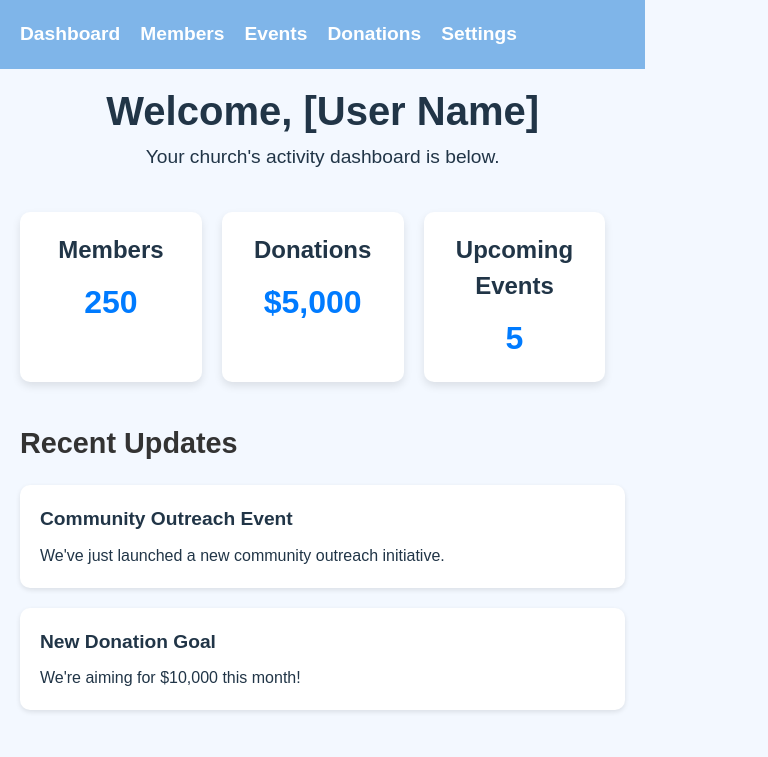
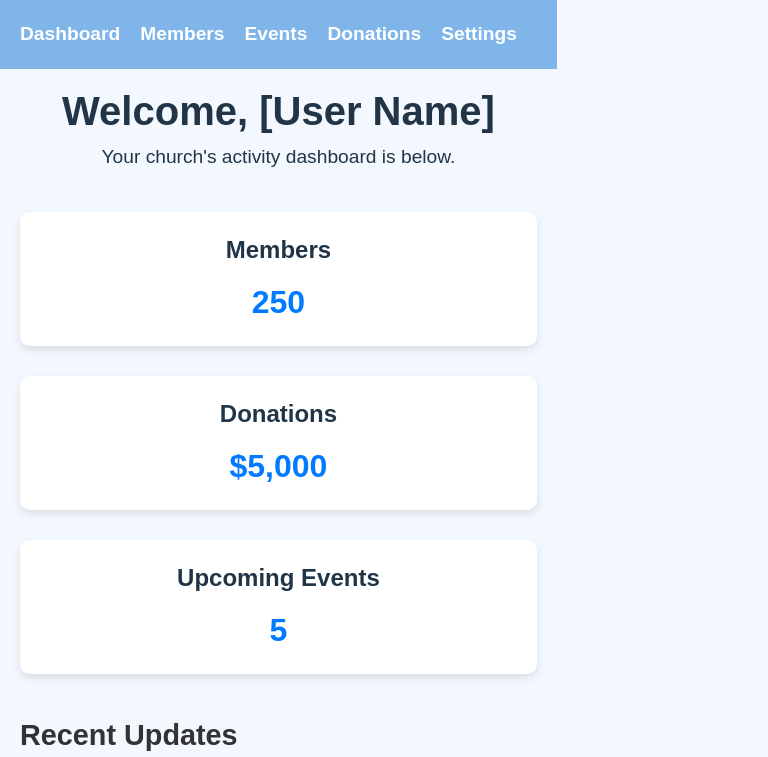
Before and after one commit to SiyakhaDev/MinistryMate, a React (Vite) app in the folder client/MinistryMate/: page / in a window 768 px wide. Shown: the top 757 px of the page. Built offline with nearby package versions, Linux system fonts and the light colour scheme.

Commit message:
CSS Update

```diff
--- a/client/MinistryMate/src/App.css
+++ b/client/MinistryMate/src/App.css
@@ -1,3 +1,4 @@
+/* Global Styles */
 * {
   margin: 0;
   padding: 0;
@@ -63,6 +64,7 @@ header {
   display: flex;
   justify-content: space-between;
   margin-bottom: 40px;
+  gap: 20px;
 }
 
 .stat-card {
@@ -72,7 +74,6 @@ header {
   box-shadow: 0 4px 8px rgba(0, 0, 0, 0.1);
   text-align: center;
   flex: 1;
-  margin-right: 20px;
 }
 
 .stat-card h3 {
@@ -165,3 +166,133 @@ button {
 button:hover {
   background-color: #0056b3; /* Darker blue on hover */
 }
+
+/* Responsive Design */
+
+/* iPhone 14/15 Portrait */
+@media (max-width: 430px) {
+  /* Portrait */
+  .welcome-section h1 {
+    font-size: 2rem;
+  }
+
+  .stats {
+    flex-direction: column;
+    align-items: center;
+    gap: 20px;
+  }
+
+  .stat-card {
+    width: 100%;
+  }
+
+  .update h4, .alert p, .event h3 {
+    font-size: 1rem;
+  }
+
+  .update p, .alert p {
+    font-size: 0.9rem;
+  }
+}
+
+/* iPhone 14/15 Landscape */
+@media (min-width: 431px) and (max-width: 780px) {
+  /* Landscape */
+  .stats {
+    flex-direction: row;
+    gap: 20px;
+  }
+
+  .stat-card {
+    width: 48%;
+  }
+
+  .welcome-section h1 {
+    font-size: 2.2rem;
+  }
+}
+
+/* iPhone Plus & iPhone Pro Max */
+@media (min-width: 768px) and (max-width: 900px) {
+  /* iPhone Plus and Pro Max */
+  .welcome-section h1 {
+    font-size: 2.5rem;
+  }
+
+  .stats {
+    flex-direction: row;
+    gap: 30px;
+  }
+
+  .stat-card {
+    width: 30%;
+  }
+}
+
+/* iPad 10th Gen Portrait */
+@media (max-width: 810px) and (max-height: 1080px) {
+  /* Portrait */
+  .stats {
+    flex-direction: column;
+    gap: 30px;
+  }
+
+  .stat-card {
+    width: 100%;
+  }
+
+  .event h3 {
+    font-size: 1.5rem;
+  }
+
+  .event p {
+    font-size: 1.1rem;
+  }
+}
+
+/* iPad 10th Gen Landscape */
+@media (min-width: 811px) and (max-width: 1024px) {
+  /* Landscape */
+  .stats {
+    flex-direction: row;
+    gap: 40px;
+  }
+
+  .stat-card {
+    width: 30%;
+  }
+
+  .event h3 {
+    font-size: 1.7rem;
+  }
+
+  .event p {
+    font-size: 1.2rem;
+  }
+}
+
+/* Samsung Tab S9+ Portrait */
+@media (max-width: 820px) and (max-height: 1000px) {
+  /* Portrait */
+  .stats {
+    flex-direction: column;
+    gap: 30px;
+  }
+
+  .stat-card {
+    width: 100%;
+  }
+}
+
+/* Samsung Tab S9+ Landscape */
+@media (min-width: 821px) and (max-width: 1200px) {
+  /* Landscape */
+  .stats {
+    flex-direction: row;
+    gap: 30px;
+  }
+
+  .stat-card {
+    width: 30%;
+  }
+}
```
